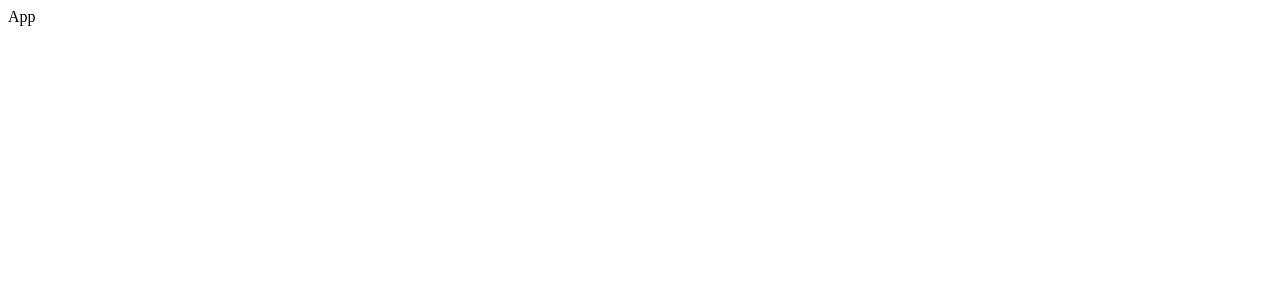
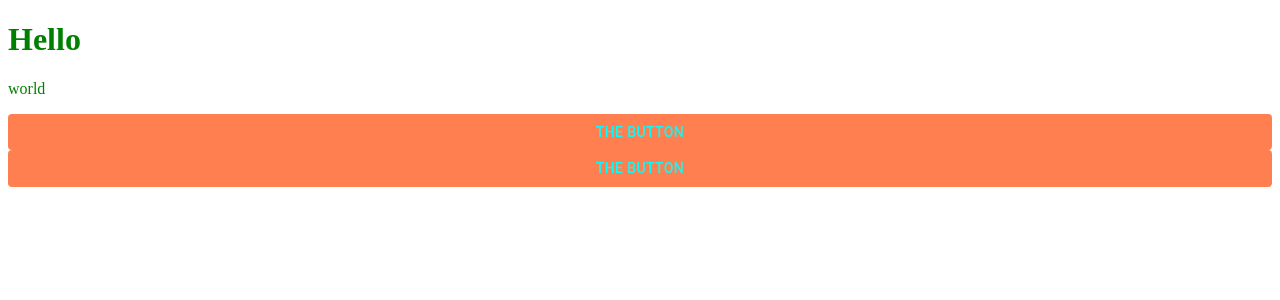
Before and after one commit to Decoy5796/material-ui-examples, a React (Create React App) app: page / in a window 1280 px wide. Shown: the top 300 px of the page. Built offline with nearby package versions, Linux system fonts and the light colour scheme.

Commit message:
makeStyles를 이용하여 스타일 적용하기 - props를 전달하여 조건에 따라 스타일 적용 - classnames 라이브러리를 사용하여 동시에 여러 class를 적용하기

```diff
--- a/package.json
+++ b/package.json
@@ -7,6 +7,7 @@
     "@testing-library/jest-dom": "^5.11.4",
     "@testing-library/react": "^11.1.0",
     "@testing-library/user-event": "^12.1.10",
+    "classnames": "^2.2.6",
     "react": "^17.0.1",
     "react-dom": "^17.0.1",
     "react-scripts": "4.0.1",
--- a/src/App.jsx
+++ b/src/App.jsx
@@ -1,5 +1,28 @@
+import { Button, makeStyles } from '@material-ui/core';
+import CoolButton from './CoolButton';
+
+const useStyles = makeStyles({
+  buttonStyle: {
+    color: 'red',
+    border: 'none',
+  },
+  textStyle: {
+    color: 'green',
+  },
+});
+
 function App() {
-  return <div>App</div>;
+  const classes = useStyles();
+  console.log(classes);
+
+  return (
+    <div>
+      <h1 className={classes.textStyle}>Hello</h1>
+      <p className={classes.textStyle}>world</p>
+      <CoolButton cool />
+      <CoolButton />
+    </div>
+  );
 }
 
 export default App;
--- /dev/null
+++ b/src/CoolButton.jsx
@@ -0,0 +1,31 @@
+import React from 'react';
+import classNames from 'classnames';
+import { makeStyles, Button } from '@material-ui/core';
+
+const useStyles = makeStyles((theme) => ({
+  buttonStyle: (props) => {
+    return {
+      color: props.cool ? 'blue' : 'red',
+      [theme.breakpoints.up('sm')]: {
+        color: 'cyan',
+      },
+    };
+  },
+  buttonBackground: {
+    backgroundColor: 'coral',
+  },
+}));
+
+const CoolButton = (props) => {
+  const classes = useStyles(props);
+  return (
+    <Button
+      fullWidth
+      className={classNames(classes.buttonStyle, classes.buttonBackground)}
+    >
+      THE BUTTON
+    </Button>
+  );
+};
+
+export default CoolButton;
--- a/src/reportWebVitals.js
+++ b/src/reportWebVitals.js
@@ -1,4 +1,4 @@
-const reportWebVitals = onPerfEntry => {
+const reportWebVitals = (onPerfEntry) => {
   if (onPerfEntry && onPerfEntry instanceof Function) {
     import('web-vitals').then(({ getCLS, getFID, getFCP, getLCP, getTTFB }) => {
       getCLS(onPerfEntry);
```
Also changed, not shown: 2 other files (tests, documents, lock files or other folders).
